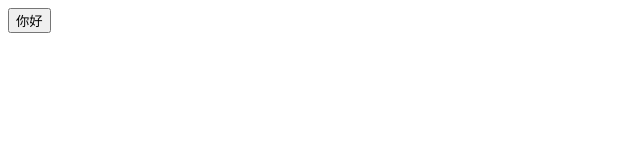
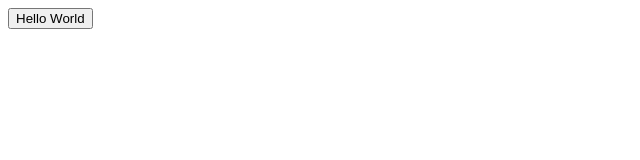
Before and after one commit to Lynn0721-student/Lynn0721-student.github.io, a plain HTML site: page hw0/index.html in a window 1280 px wide. Shown: the whole page, without its empty margins (0-640 px from the left). Drawn offline with Linux system fonts and the light colour scheme.

Commit message:
Update index.html

```diff
--- a/hw0/index.html
+++ b/hw0/index.html
@@ -1,3 +1,3 @@
 <button>
-你好
+  Hello World
 </button>
```
